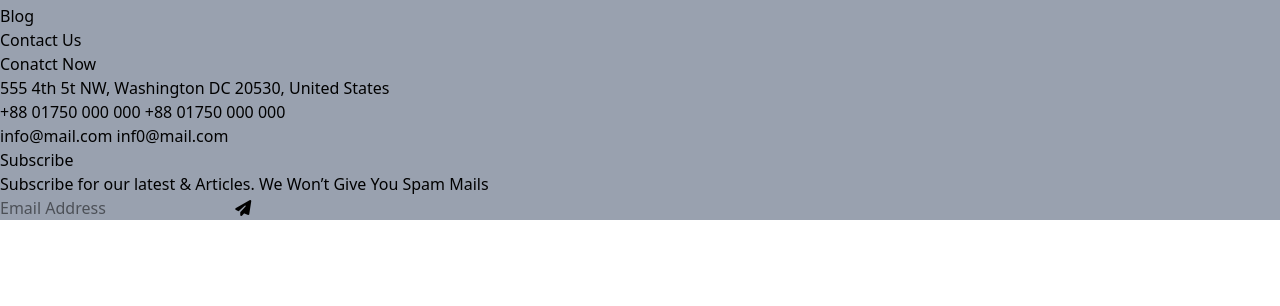
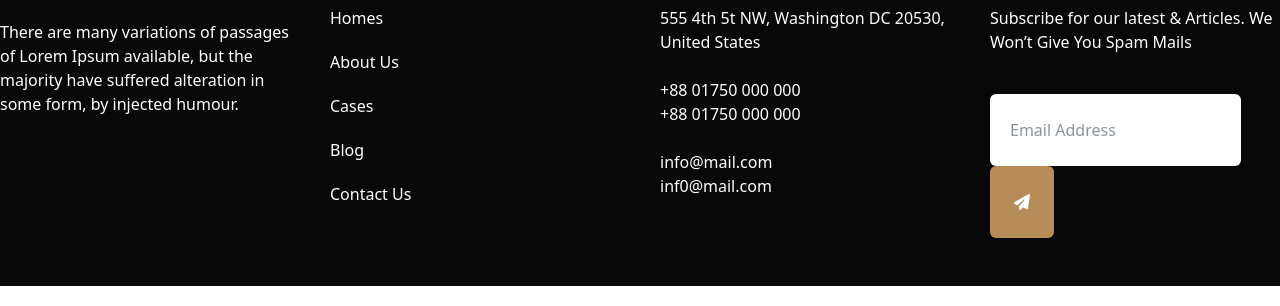
Before and after one commit to mjh-shikder/Legal-solution-website, a plain HTML site: page index.html in a window 1280 px wide. Shown: the part 4429-4735 px from the top of the page. Before the commit the page ends 4669 px from the top, so only its background shows below. Drawn offline with nearby package versions, Linux system fonts and the light colour scheme.

Commit message:
Footer Added

```diff
--- a/index.html
+++ b/index.html
@@ -343,10 +343,10 @@
     </main>
 
     <!-- Footer -->
-    <footer class="bg-gray-400 mt-24 ">
-        <section class="max-w-7xl mx-auto">
-            <div class="">
-                <img src="./images/logo.png" alt="">
+    <footer class="bg-[#080808] mt-24 text-white">
+        <section class="max-w-7xl h-auto mx-auto grid grid-cols-4 gap-10">
+            <div class="mt-24 bm">
+                <img class="mb-10" src="./images/logo.png" alt="">
                 <p> There are many variations of
                     passages of Lorem Ipsum
                     available, but the majority have
@@ -354,28 +354,28 @@
                     form, by injected humour.
                 </p>
             </div>
-            <div>
-                <h2>Usefull Link</h2>
+            <div class="mt-24 ">
+                <h2 class="mb-10 text-2xl font-bold text-white">Usefull Link</h2>
                 <ul>
-                    <li><a href="index.html">Homes</a></li>
-                    <li><a href="index.html">About Us</a></li>
-                    <li><a href="index.html">Cases</a></li>
-                    <li><a href="index.html">Blog</a></li>
-                    <li><a href="index.html">Contact Us</a></li>
+                    <li class="mb-5"><a href="index.html">Homes</a></li>
+                    <li class="mb-5"><a href="index.html">About Us</a></li>
+                    <li class="mb-5"><a href="index.html">Cases</a></li>
+                    <li class="mb-5"><a href="index.html">Blog</a></li>
+                    <li class="mb-5 mb-20"><a href="index.html">Contact Us</a></li>
                 </ul>
             </div>
 
-            <div>
-                <h2>Conatct Now</h2>
+            <div class="mt-24 ">
+                <h2 class="mb-10 text-2xl font-bold text-white">Conatct Now</h2>
                 <ul>
                     <li> 555 4th 5t NW, Washington
-                        DC 20530, United States</li>
+                        DC 20530, United States</li> <br>
 
                     <li>
+                        +88 01750 000 000 <br>
                         +88 01750 000 000
-                        +88 01750 000 000
-                    </li>
-                    info@mail.com
+                    </li> <br>
+                    info@mail.com <br>
                     inf0@mail.com
                     <li>
 
@@ -383,14 +383,15 @@
                 </ul>
             </div>
 
-            <div>
-                <h2>Subscribe</h2>
-                <p>Subscribe for our latest &
+            <div class="mt-24">
+                <h2 class="mb-10 text-2xl font-bold text-white">Subscribe</h2>
+                <p class="mb-10">Subscribe for our latest &
                     Articles. We Won’t Give You
                     Spam Mails</p>
 
-                <input type="search" name="" id="" placeholder="Email Address">
-                <button><i class="fa-solid fa-paper-plane"></i></button>
+                <input class="bg-white py-6 pl-5 rounded-md text-gray-800" type="search" name="" id=""
+                    placeholder="Email Address">
+                <button class="bg-[#b68c59] text-white p-6 rounded-md"><i class="fa-solid fa-paper-plane"></i></button>
             </div>
         </section>
     </footer>
```
